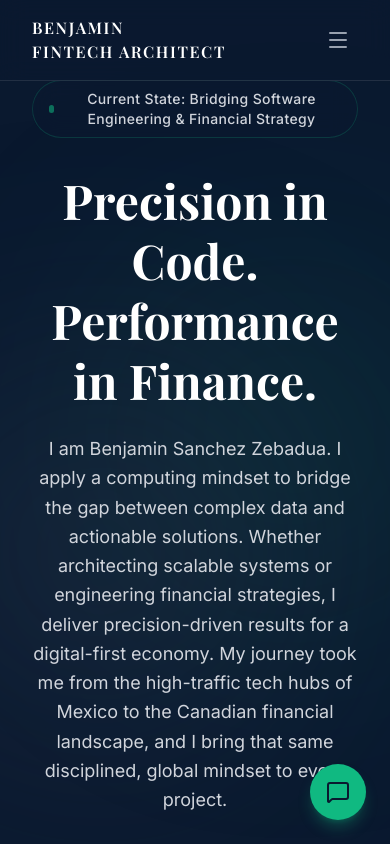
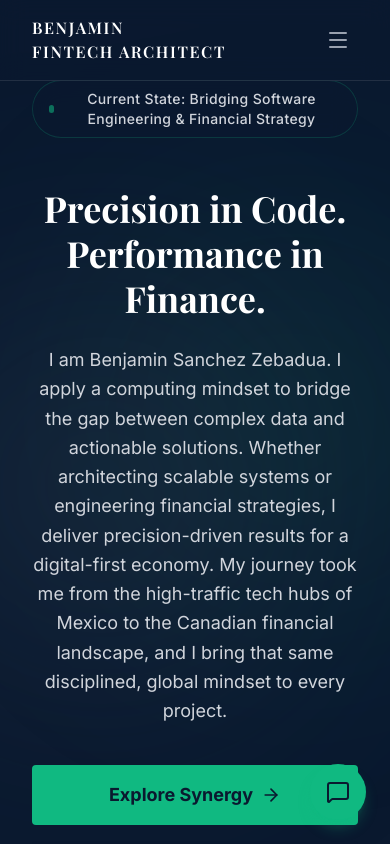
Before and after one commit to neobenjax/benjamin-sanchez-zebadua, a Next.js app: page / in a window 390 px wide. Shown: the top 844 px of the page. Built offline with nearby package versions, Linux system fonts and the light colour scheme; a web font is replaced by a local one.

Commit message:
fix: responsive headline scaling for mobile viewports directly above-the-fold

```diff
--- a/src/components/Hero.tsx
+++ b/src/components/Hero.tsx
@@ -30,7 +30,7 @@ export default function Hero() {
             </span>
           </motion.div>
 
-          <h1 className="text-5xl md:text-7xl lg:text-8xl font-serif font-bold text-white leading-tight mb-6">
+          <h1 className="text-4xl sm:text-5xl md:text-7xl lg:text-8xl font-serif font-bold text-white leading-tight mb-6 mt-4">
             {profileData.hero.headline}
           </h1>
 
```
